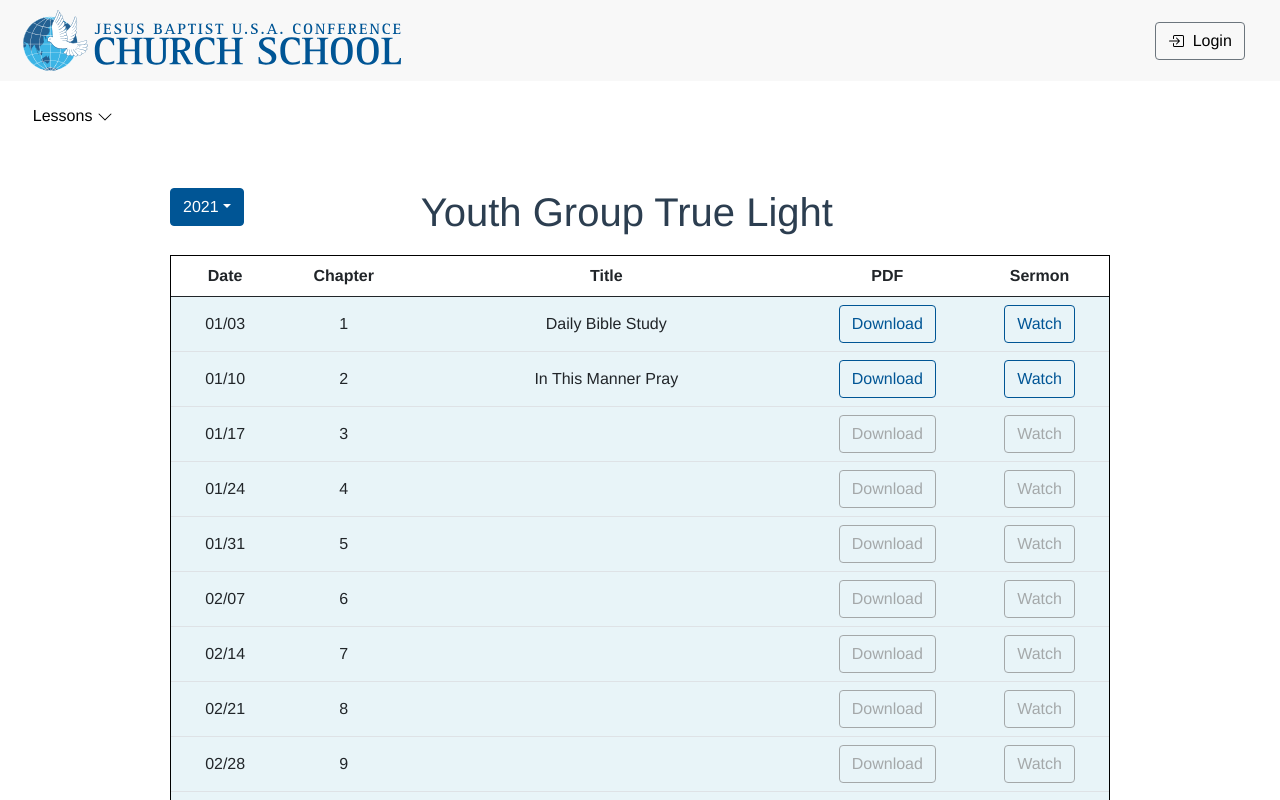
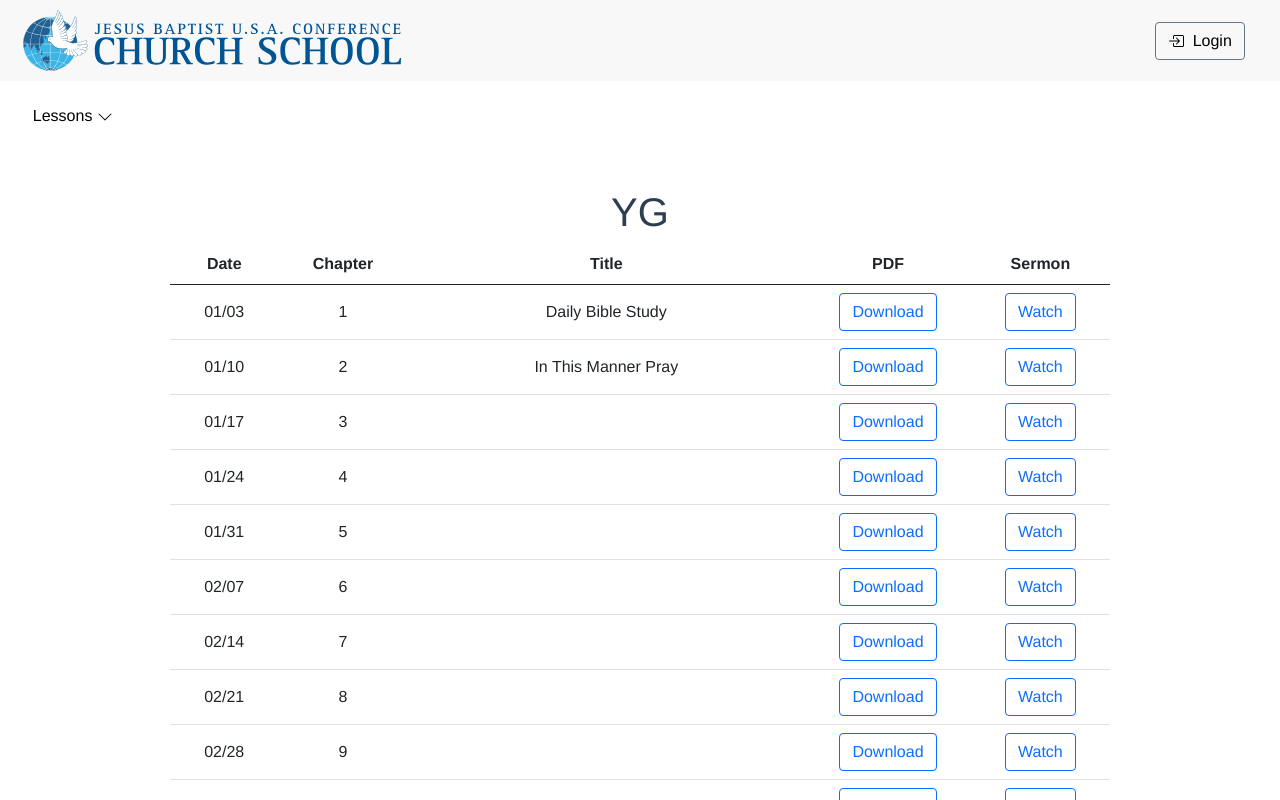
Before and after one commit to ezra-jbch/church-school-website, a Vue app: page /Youth-Group in a window 1280 px wide. Shown: the top 800 px of the page. Built offline with nearby package versions, Linux system fonts and the light colour scheme.

Commit message:
refactoring

```diff
--- a/data/yg.json
+++ b/data/yg.json
@@ -1,5 +1,5 @@
 {
-  "youth_group":{
+  "yg":{
     "cycle1":[
       {"chapter": "1", "date":"", "title": "The Word in My Heart","pdf": "","sermon":""},
       {"chapter": "2", "date":"", "title": "Answered Prayers","pdf": "","sermon":""},
--- a/src/App.vue
+++ b/src/App.vue
@@ -18,7 +18,7 @@
           <!--This is how you do transitions between routes-->
           <!--Waring: If you want to use this, for any component you transition too, all child elements must be wrapped in one root element-->
           <transition name="route" mode="out-in">
-            <component :is="Component"></component>
+            <component :is="Component" ></component>
           </transition>
         </router-view>
       </div>
--- a/src/components/TableBox.vue
+++ b/src/components/TableBox.vue
@@ -12,38 +12,22 @@
         </tr>
       </thead>
       <tbody style="text-align: center; vertical-align: middle">
-        <transition-group name="list" mode="out-in">
         <!--Looping through db.json file to get individual column elements-->
-          <tr
-            v-for="page in array1"
-            :key="page"
-            v-bind:style="{ 'background-color': changeColor(page.date) }"
-          >
+        <tr v-for="page in this.arr[this.cycle]" :key="page">
           <td>{{ page.date }}</td>
           <td>{{ page.chapter }}</td>
-            <td>{{ page.title }}</td>
+          <td>{{ page.title}}</td>
           <td>
-              <button
-                class="btn btn-outline-primary"
-                id="buttonStyle"
-                @click="openPDF(page.pdf)"
-                :disabled="page.pdf == ''"
-              >
+            <button class="btn btn-outline-primary" id="buttonStyle">
               Download
             </button>
           </td>
           <td>
-              <button
-                class="btn btn-outline-primary"
-                id="buttonStyle"
-                @click="openSermon(page.sermon)"
-                :disabled="page.sermon == ''"
-              >
+            <button class="btn btn-outline-primary" id="buttonStyle">
               Watch
             </button>
           </td>
         </tr>
-        </transition-group>
       </tbody>
     </table>
   </div>
@@ -51,83 +35,70 @@
 
 <script>
 export default {
-  props: [
-    "array1",
-    "yearCheck",
-  ] /*array1 is the array from the db.json that contains church school material*/,
-
+  props: ["path"] /*path is the directly of json file*/,
   data() {
     return {
-      year: new Date().getFullYear(),
-      month: new Date().toISOString().slice(0, 10),
-      formattedDate: "",
-      color: "black",
+      currentYear: new Date().getFullYear(),
+      arr: [] /*3D array of all the cycles*/,
+      cycle: 0,
+      display: [],
     };
   },
   mounted() {
-    this.formatDate();
+    var json = require("../../data/" +
+      this.path +
+      ".json"); /*Dynamically getting json file*/
+    this.arrayToString(
+      json
+    ); /*This method strips the json file into smaller arrays*/
   },
   methods: {
-    formatDate() {
-      let temp = this.month.toString().substring(5, this.month.length);
-      this.formattedDate = temp;
-      this.formattedDate = this.formattedDate.replace("-", "/");
+    arrayToString(json) {
+      for (var cycle in json[this.path]) {
+        var tempChapters = [];
+        for (var chapter in json[this.path][cycle]) {
+          tempChapters.push(json[this.path][cycle][chapter]);
+        }
+        this.arr.push(tempChapters);
+      }
+      this.calculateCycle(this.currentYear);
     },
-    openPDF(page) {
-      window.open("./2021 True Light/" + page);
+    calculateCycle(year) {
+      /*This method determines for a given year which cycle it is in*/
+      /*For example, 2020 is cycle1, 2021 is cycle2, 2022 is cycle3*/
+      var num = parseInt(year);
+      const BASELINE = 2020;
+      this.cycle = (year - (BASELINE % this.arr.length)) % this.arr.length;
+      this.addDates(year);
     },
-    openSermon(vid) {
-      window.open(vid);
+    addDates(year) {
+      /*For a given year, this method gets the current year, and adds the sundays for that year in an array*/
+      var arrOfSundays = this.determineDate(year);
+      for (var i = 0; i < arrOfSundays.length; i++) {
+        this.arr[this.cycle][i].date = arrOfSundays[i];
+      }
+      if (arrOfSundays.length < 53) {
+        this.arr[this.cycle].splice(52, 1);
+      }
     },
-    changeColor(date) {
-      if (this.yearCheck == this.year) {
-        var dateMonth = parseInt(date.substring(0, 2));
-        var dateDay = parseInt(date.substring(3, date.length));
-        var currentMonth = parseInt(this.formattedDate.substring(0, 2));
-        var currentDay = parseInt(
-          this.formattedDate.substring(3, this.formattedDate.length)
-        );
-        if (dateMonth < currentMonth) {
-          return (this.color = "#e8f4f8");
-        } else {
-          if (dateMonth == currentMonth && dateDay < currentDay) {
-            return (this.color = "#e8f4f8");
+    determineDate(year) {
+      /*Method used to create an array that returns every sunday in year for a given year*/
+      var date = new Date(year, 0, 1);
+      while (date.getDay() != 0) {
+        date.setDate(date.getDate() + 1);
       }
+      var days = [];
+      while (date.getFullYear() == year) {
+        var m = date.getMonth() + 1;
+        var d = date.getDate();
+        days.push((m < 10 ? "0" + m : m) + "/" + (d < 10 ? "0" + d : d));
+        date.setDate(date.getDate() + 7);
       }
-      }
+      return days; /*Array of sundays for the year*/
     },
   },
 };
 </script>
 
 <style>
-#buttonStyle:disabled {
-  border-color: grey;
-  color: grey;
-}
-#buttonStyle {
-  border-color: #005595;
-  color: #005595;
-}
-#buttonStyle:hover {
-  background-color: #005595;
-  color: white;
-}
-/*https://vuejs.org/v2/guide/transitions.html*/
-
-.list-enter-active,
-.list-leave-active {
-  transition: opacity 0.5s ease;
-}
-
-.list-enter-from,
-.list-leave-to {
-  opacity: 0;
-}
-
-#table-container {
-  background-color: white;
-  margin-top: 2%;
-  border: 1px solid black;
-}
 </style>
--- a/src/views/Elementary.vue
+++ b/src/views/Elementary.vue
@@ -1,121 +1,13 @@
 <template>
-  <div class="lesson-table-padding">
-    <!--See global css in assets folder-->
-    <div class="align-stuff">
-      <div class="btn-group">
-        <button
-          type="button"
-          class="btn btn-primary dropdown-toggle"
-          data-bs-toggle="dropdown"
-          aria-expanded="false"
-          style="background-color: #005595; border-color: #005595"
-        >
-          {{ this.showYear }}
-        </button>
-        <ul class="dropdown-menu" style="cursor: pointer">
-          <li>
-            <a
-              class="dropdown-item"
-              @click="determineCurrentCycle(this.currentYear - 1)"
-              >{{ this.currentYear - 1 }}</a
-            >
-          </li>
-          <li>
-            <a
-              class="dropdown-item"
-              @click="determineCurrentCycle(this.currentYear)"
-              >{{ this.currentYear }}</a
-            >
-          </li>
-        </ul>
-      </div>
-    </div>
-    <div style="padding: 0px 100px 0px 0px">
-      <h1>Elementary Cornerstone</h1>
-    </div>
-    <TableBox :array1="dataJson" />
-  </div>
+
 </template>
 
 <script>
-import TableBox from "../components/TableBox.vue"; /*This component is the table of chapters that you see. It is reused in YG, ELEM, and KIND pages.*/
-import elemJSON from "../../data/elem.json";
+export default {
 
-export default {
-  components: { TableBox },
-
-  data() {
-    return {
-      currentYear: new Date().getFullYear(),
-      elemDatabase: elemJSON,
-      showYear: 0,
-      dataJson: [],
-      c1_ELEM: [],
-      c2_ELEM: [],
-    };
-  },
-  mounted() {
-    this.arrayToString();
-  },
-
-  methods: {
-    arrayToString() {
-      for (var i in this.elemDatabase.elem) {
-        if (i == "cycle1") {
-          for (var j in this.elemDatabase.elem[i]) {
-            this.c1_ELEM.push(this.elemDatabase.elem[i][j]);
-          }
-        }
-        if (i == "cycle2") {
-          for (var j in this.elemDatabase.elem[i]) {
-            this.c2_ELEM.push(this.elemDatabase.elem[i][j]);
-          }
-        }
-      }
-      this.determineCurrentCycle(this.currentYear);
-    },
-    determineCurrentCycle(year) {
-      var num = parseInt(year);
-      if (num % 2 == 0) {
-        this.dataJson = this.c1_ELEM;
-      }
-      if (num % 2 == 1) {
-        this.dataJson = this.c2_ELEM;
-      }
-      this.addDates(year);
-    },
-    addDates(year) {
-      /*For a given year, this method gets the current year, and adds the sundays for that year in an array*/
-      var arrDate = this.determineDate(year);
-      for (var i = 0; i < arrDate.length; i++) {
-        this.dataJson[i].date = arrDate[i];
-      }
-      if(arrDate.length < 53){
-        this.dataJson.splice(52, 1);
-      }
-      this.changeCurrentYear(year);
-    },
-    determineDate(year) {
-      /*Method used to create an array that returns every sunday in year for a given year*/
-      var date = new Date(year, 0, 1);
-      while (date.getDay() != 0) {
-        date.setDate(date.getDate() + 1);
-      }
-      var days = [];
-      while (date.getFullYear() == year) {
-        var m = date.getMonth() + 1;
-        var d = date.getDate();
-        days.push((m < 10 ? "0" + m : m) + "/" + (d < 10 ? "0" + d : d));
-        date.setDate(date.getDate() + 7);
-      }
-      return days; /*Array of sundays for the year*/
-    },
-    changeCurrentYear(year) {
-      this.showYear = year;
-    },
-  },
-};
+}
 </script>
 
 <style>
+
 </style>
--- a/src/views/Kindergarten.vue
+++ b/src/views/Kindergarten.vue
@@ -1,64 +1,13 @@
 <template>
-  <div class="lesson-table-padding">
-    <!--See global css in assets folder-->
-    <h1>Kindergarten Cornerstone</h1>
-    <TableBox :array1="dataJson" />
-  </div>
+
 </template>
 
 <script>
-import TableBox from "../components/TableBox.vue"; /*This component is the table of chapters that you see. It is reused in YG, ELEM, and KIND pages.*/
-import kindJSON from "../../data/kind.json";
+export default {
 
-export default {
-  components: { TableBox },
-
-  data() {
-    return {
-      currentYear: new Date().getFullYear(),
-      kindDatabase: kindJSON,
-      dataJson: [],
-    };
-  },
-
-  mounted() {
-    this.arrayToString();
-  },
-  methods: {
-    arrayToString() {
-      for (var i in this.kindDatabase.kind) {
-        for (var j in this.kindDatabase.kind[i]) {
-          this.dataJson.push(this.kindDatabase.kind[i][j]);
-        }
-      }
-      this.addDates();
-    },
-    addDates() {
-      var arrDate = this.determineDate(this.currentYear);
-      for (var i = 0; i < arrDate.length; i++) {
-        this.dataJson[i].date = arrDate[i];
-      }
-      if(arrDate.length < 53){
-        this.dataJson.splice(52, 1);
-      }
-    },
-    determineDate(year) {
-      var date = new Date(year, 0, 1);
-      while (date.getDay() != 0) {
-        date.setDate(date.getDate() + 1);
-      }
-      var days = [];
-      while (date.getFullYear() == year) {
-        var m = date.getMonth() + 1;
-        var d = date.getDate();
-        days.push((m < 10 ? "0" + m : m) + "/" + (d < 10 ? "0" + d : d));
-        date.setDate(date.getDate() + 7);
-      }
-      return days;
-    },
-  },
-};
+}
 </script>
 
 <style>
+
 </style>
--- a/src/views/YouthGroup.vue
+++ b/src/views/YouthGroup.vue
@@ -1,150 +1,22 @@
 <template>
-  <div class="lesson-table-padding"> <!--See global css in assets folder-->
-    <div class="align-stuff">
-      <div class="btn-group">
-        <button
-          type="button"
-          class="btn btn-primary dropdown-toggle"
-          data-bs-toggle="dropdown"
-          aria-expanded="false"
-          style="background-color: #005595; border-color: #005595"
-        >
-          {{ this.showYear }}
-        </button>
-        <ul class="dropdown-menu" style="cursor: pointer">
-          <li>
-            <a
-              class="dropdown-item"
-              @click="determineCurrentCycle(this.currentYear - 1)"
-              >{{ this.currentYear - 1 }}</a
-            >
-          </li>
-          <li>
-            <a
-              class="dropdown-item"
-              @click="determineCurrentCycle(this.currentYear)"
-              >{{ this.currentYear }}</a
-            >
-          </li>
-          <li>
-            <a
-              class="dropdown-item"
-              @click="determineCurrentCycle(this.currentYear + 1)"
-              >{{ this.currentYear + 1 }}</a
-            >
-          </li>
-        </ul>
-      </div>
-    </div>
-    <div style="padding: 0px 100px 0px 0px">
-        <h1>Youth Group True Light</h1>
-    </div>
-    <TableBox :array1="dataJson" :yearCheck ="showYear"/>
+  <div class="lesson-table-padding">
+    <h1>YG</h1>
+    <TableBox :path="path"  />
   </div>
 </template>
 
 <script>
-import TableBox from "../components/TableBox.vue"; /*This component is the table of chapters that you see. It is reused in YG, ELEM, and KIND pages.*/
-import ygJSON from "../../data/yg.json"; /*Json file for the Youth Group materials*/
+import TableBox from "../components/TableBox.vue";
 
 export default {
   components: { TableBox },
-
   data() {
     return {
-      currentYear:new Date().getFullYear(),
-      showYear: 0,
-      ygDatabase: ygJSON /*Save json data into array*/,
-      c1_YG: [] /*Cycle1 True Light materials*/,
-      c2_YG: [] /*Cycle2 True Light materials*/,
-      c3_YG: [] /*Cycle3 True Light materials*/,
-      dataJson:
-        [] /*Temp Array that determines what will be displayed on the screen*/,
+      path: "yg", /*This is the path of the json file that will be loaded in TableBox component*/
     };
-  },
-
-  mounted() {
-    /*When this page is mounted, call arrayToString.*/
-    this.arrayToString(); /*arrayToString gets the json data and splits it into the cycle arrays (Cycle1, cycle2, cycle3)*/
-  },
-
-  methods: {
-    arrayToString() {
-      /*This method gets the json data and sorts it into the necessary cycles (cycle1, cycle2, cycle3)*/
-      for (var i in this.ygDatabase.youth_group) {
-        if (i == "cycle1") {
-          for(var j in this.ygDatabase.youth_group[i]){
-            this.c1_YG.push(this.ygDatabase.youth_group[i][j]);
-          }
-        }
-        if (i == "cycle2") {
-          for(var j in this.ygDatabase.youth_group[i]){
-            this.c2_YG.push(this.ygDatabase.youth_group[i][j]);
-          }
-        }
-        if (i == "cycle3") {
-          for(var j in this.ygDatabase.youth_group[i]){
-            this.c3_YG.push(this.ygDatabase.youth_group[i][j]);
-          }
-        }
-      }
-      this.determineCurrentCycle(
-        this.currentYear
-      ); /*This method determines for a given year which cycle it is in*/
-    },
-    determineCurrentCycle(year) {
-      /*This method determines for a given year which cycle it is in*/
-      /*For example, 2020 is cycle1, 2021 is cycle2, 2022 is cycle3*/
-      var num = parseInt(year);
-      if ((num - 1) % 3 == 0) {
-        this.dataJson = this.c1_YG;
-      }
-      if ((num - 1) % 3 == 1) {
-        this.dataJson = this.c2_YG;
-      }
-      if ((num - 1) % 3 == 2) {
-        this.dataJson = this.c3_YG;
-      }
-      this.addDates(year);
-    },
-    addDates(year) {
-      /*For a given year, this method gets the current year, and adds the sundays for that year in an array*/
-      console.log("hey")
-      var arrDate = this.determineDate(year);
-      for (var i = 0; i < arrDate.length; i++) {
-        this.dataJson[i].date = arrDate[i];
-      }
-      if(arrDate.length < 53){
-        this.dataJson.splice(52, 1);
-      }
-      this.changeCurrentYear(year);
-    },
-
-    determineDate(year) {
-      /*Method used to create an array that returns every sunday in year for a given year*/
-      var date = new Date(year, 0, 1);
-      while (date.getDay() != 0) {
-        date.setDate(date.getDate() + 1);
-      }
-      var days = [];
-      while (date.getFullYear() == year) {
-        var m = date.getMonth() + 1;
-        var d = date.getDate();
-        days.push((m < 10 ? "0" + m : m) + "/" + (d < 10 ? "0" + d : d));
-        date.setDate(date.getDate() + 7);
-      }
-      return days; /*Array of sundays for the year*/
-    },
-    changeCurrentYear(year) {
-      this.showYear = year;
-    },
   },
 };
 </script>
 
 <style>
-
-.align-stuff {
-  float: left;
-}
 </style>
```
Lines whose indentation alone changed are shown as unchanged.
